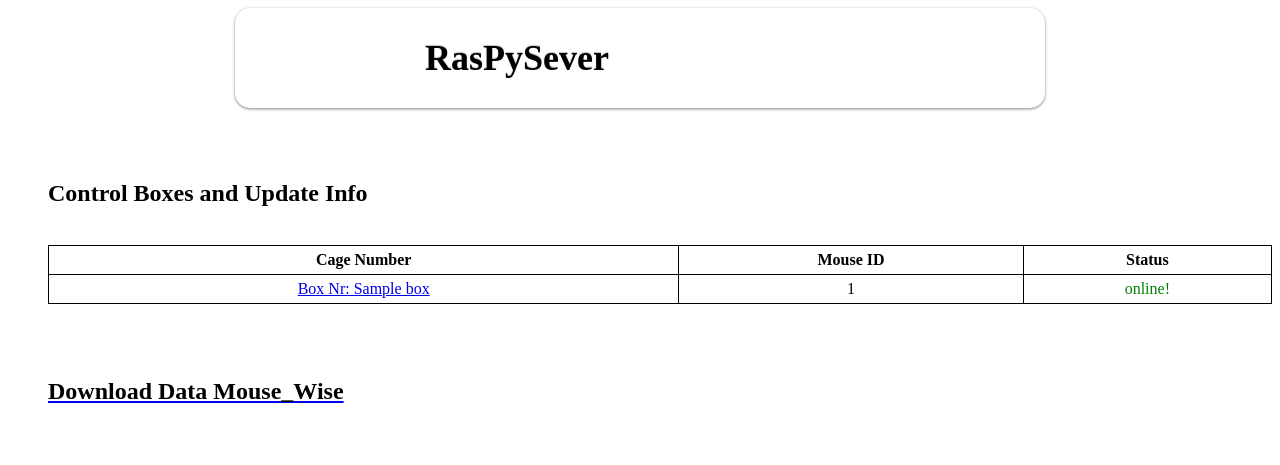
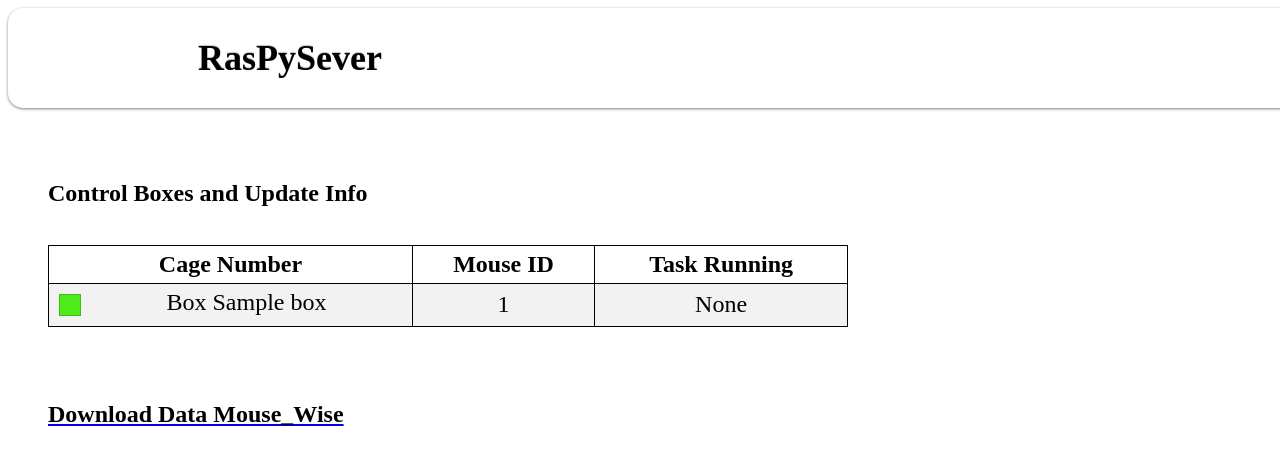
Before and after one commit to yves-weissenberger/behaviour_webserver, a Django app: template RasPyServer/mysite/getData/templates/getData/boxes.html in a window 1280 px wide; the page is wider, and only the part inside the window is pictured. Shown: the top 465 px of that part. Run offline with Django 3.2, Linux system fonts and the light colour scheme; the template is opened without the code that fills it: most values are stand-ins (such as "Sample title", 1, 10 or a date in 2020).

Commit message:
figured out how css works, improved layout

```diff
--- a/RasPyServer/mysite/ROOT_dir.txt
+++ b/RasPyServer/mysite/ROOT_dir.txt
@@ -1 +1 @@
-ROOT_dir=/home/rastamouse/Desktop/server-folds/
+ROOT_dir=/Users/yves/Desktop/serfs
--- a/RasPyServer/mysite/getData/static/getData/style.css
+++ b/RasPyServer/mysite/getData/static/getData/style.css
@@ -10,6 +10,37 @@ h1{
 	float:left;
 }
 
+.box_table{
+	width:800px;
+	padding: 15px;
+    text-align: left;
+
+
+
+}
+
+
+th,tr {text-align: left;
+	   font-size: 24px;
+		padding: 10px;
+	    color: #000;
+
+
+}
+
+tr:nth-child(even){background-color: #f2f2f2}
+
+.box_table a { text-decoration: none;
+	font-size: 24px;
+	padding: 10px;
+    color: #000;
+  }
+
+.box_table a:hover {
+	 color: #C5C5C5;
+
+}
+
 .slogan{
 	float: right;
 	margin:75px 20px 0px 0px;
@@ -17,7 +48,7 @@ h1{
 }
 
 .banner{
-	width:620px;
+	width:100%;
 	height: 100px;
 	margin:7px auto;
 	-moz-box-shadow: 0 1px 3px rgba(0,0,0,0.5);
@@ -31,3 +62,20 @@ h1{
 .banner0{
 	background: #656964 url(banner0.png) no-repeat left;
 }
+
+
+.onLabel {
+  float: left;
+  width: 20px;
+  height: 20px;
+  margin: 5px;
+  border: 1px solid rgba(0, 0, 0, .2);
+}
+
+.green {
+  background: #50EA1B;
+}
+
+.red {
+  background: #B80B0B;
+}
--- a/RasPyServer/mysite/getData/templates/getData/boxes.html
+++ b/RasPyServer/mysite/getData/templates/getData/boxes.html
@@ -1,6 +1,6 @@
 {% load static %}
 
-<link rel="stylesheet" type="text/css" href="{% static 'getData/style.css' %}" />
+<link rel="stylesheet" type="text/css" href="{% static 'getData/style.css' %}?{% now "U" %}" />
 
  <div class="banner banner3">
 		<h1> RasPySever </h1>
@@ -26,25 +26,33 @@ th, td {
 <br>
 <br>
 <h2> Control Boxes and Update Info </h2>
-<table border="1" style="width:100%">
+<table class="box_table">
 
   <tr>
     <th>Cage Number</th>
     <th>Mouse ID</th>
-    <th>Status</th>
+    <th>Task Running</th>
+
   </tr>
 
 {% for box, mouseID,isOnline in boxs_and_IDs %}
 	<tr>
-		<td><a href="/getData/{{box}}/"> Box Nr: {{box}} </a> </td>
+		<td>
+			{% if isOnline %}
+				<div class="onLabel green"></div>
+			{% endif %}
+
+			{% if not isOnline %}
+				<div class="onLabel red"></div>
+			{% endif %}
+
+
+
+			<a href="/getData/{{box}}/"> Box {{box}} </a>
+		</td>
 		<td> {{mouseID}}  </td>
-		{% if isOnline %}
-		<td>  <font color="green">online!</font>  </td>
-		{% endif %}
+		<td>  None   </td>
 
-		{% if not isOnline %}
-		<td>  <font color="red">offline</font>  </td>
-		{% endif %}
  <br>
 	</tr>
 {% endfor %}
--- a/RasPyServer/mysite/mysite/settings.py
+++ b/RasPyServer/mysite/mysite/settings.py
@@ -110,5 +110,5 @@ USE_TZ = True
 # Static files (CSS, JavaScript, Images)
 # https://docs.djangoproject.com/en/1.8/howto/static-files/
 STATIC_URL = '/getData/static/getData/'
-MEDIA_ROOT="/home/rastamouse/Desktop/server-folds/"
+MEDIA_ROOT="/Users/yves/Desktop/serfs"
 MEDIA_URL = '/media/'
```
Also changed, not shown: RasPyServer/mysite/getData/static/getData/backup_box_style.css (added, +203 -0 lines), RasPyServer/mysite/getData/static/getData/box_style.css (+32 -59 lines), RasPyServer/mysite/getData/templates/getData/box_info.html (+51 -58 lines).
